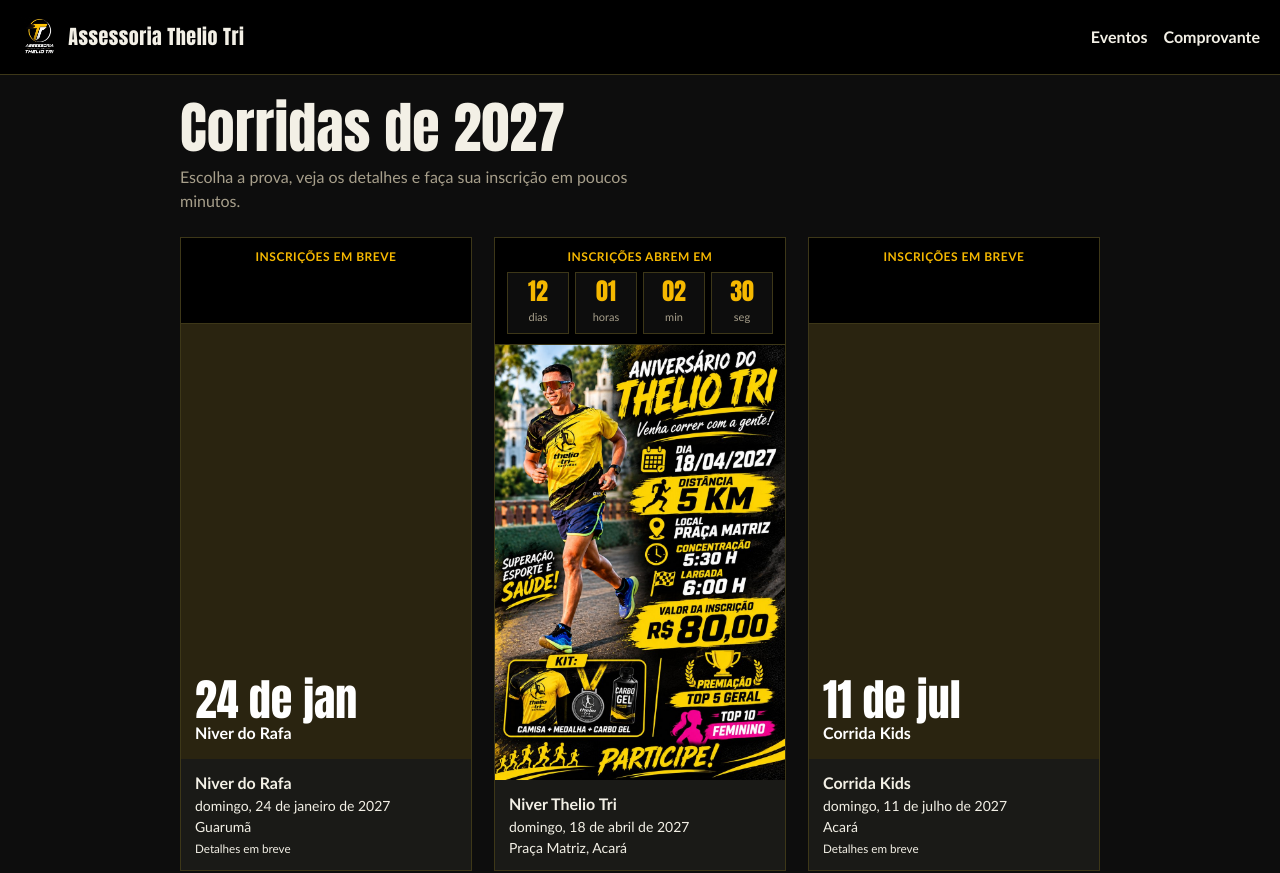
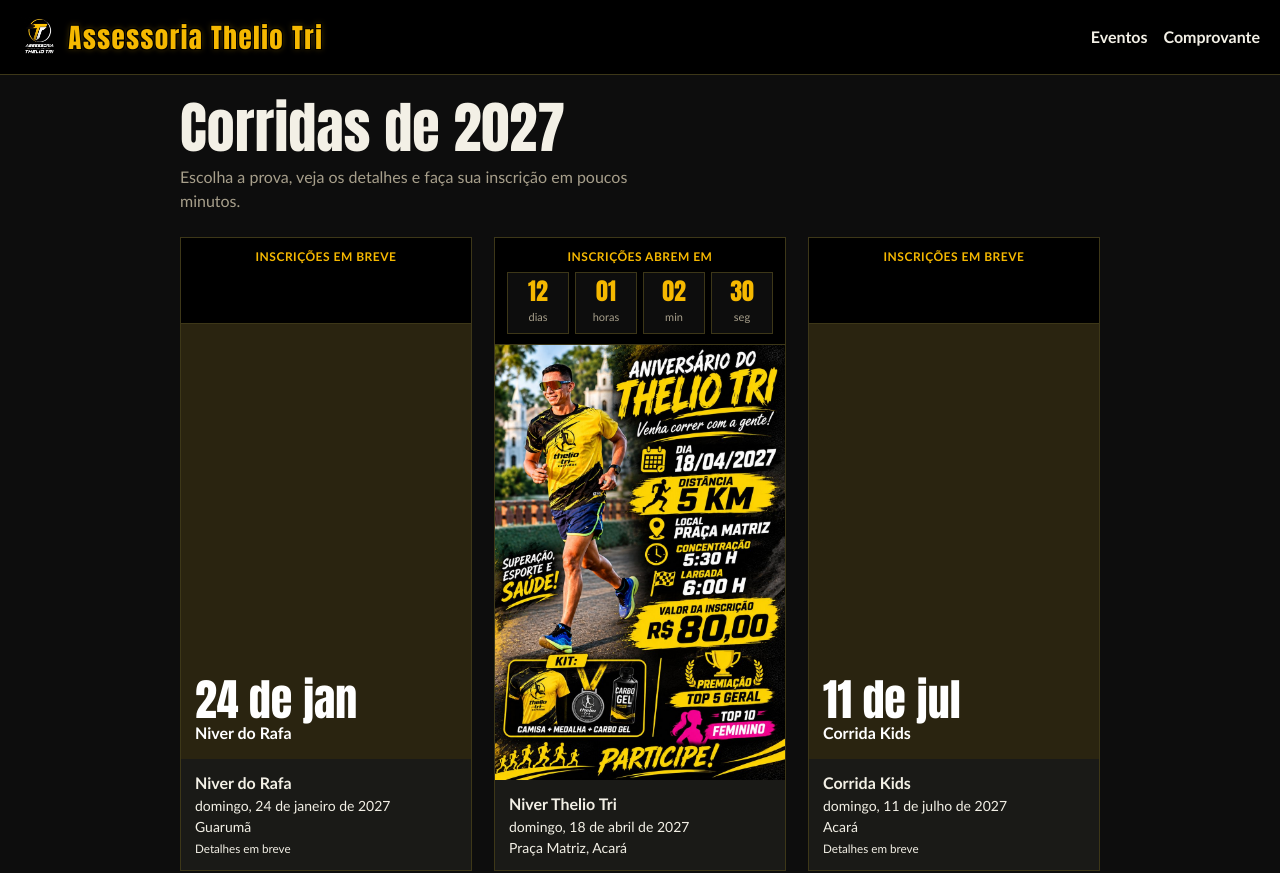
Before and after one commit to ezequiasdaluz8-ux/theliotri1, a plain HTML site: page index.html in a window 1280 px wide. Shown: the top 873 px of the page. Drawn offline with Linux system fonts and the light colour scheme.

Commit message:
Update index.html

```diff
--- a/index.html
+++ b/index.html
@@ -12,7 +12,7 @@
 body{margin:0;background:var(--bg);color:var(--ink);font:16px/1.5 "Trebuchet MS",Verdana,sans-serif}
 a{color:inherit}
 header{background:#000;display:flex;justify-content:space-between;align-items:center;padding:14px 20px;border-bottom:1px solid var(--line);flex-wrap:wrap;gap:8px}
-header b{font:800 20px/1 Impact,"Arial Narrow",sans-serif;letter-spacing:.5px}
+header b{font:400 27px/1 Impact,"Arial Narrow",sans-serif;letter-spacing:1.5px;color:var(--accent);text-shadow:-1px -1px 0 #000,1px -1px 0 #000,-1px 1px 0 #000,1px 1px 0 #000,0 0 6px rgba(245,184,0,.35)}
 nav a{margin-left:16px;text-decoration:none;font-weight:700}
 main{max-width:960px;margin:0 auto;padding:24px 20px 60px}
 h1,h2,h3{font-family:Impact,"Arial Narrow",sans-serif;font-weight:400;letter-spacing:.3px;margin:0 0 10px}
```
